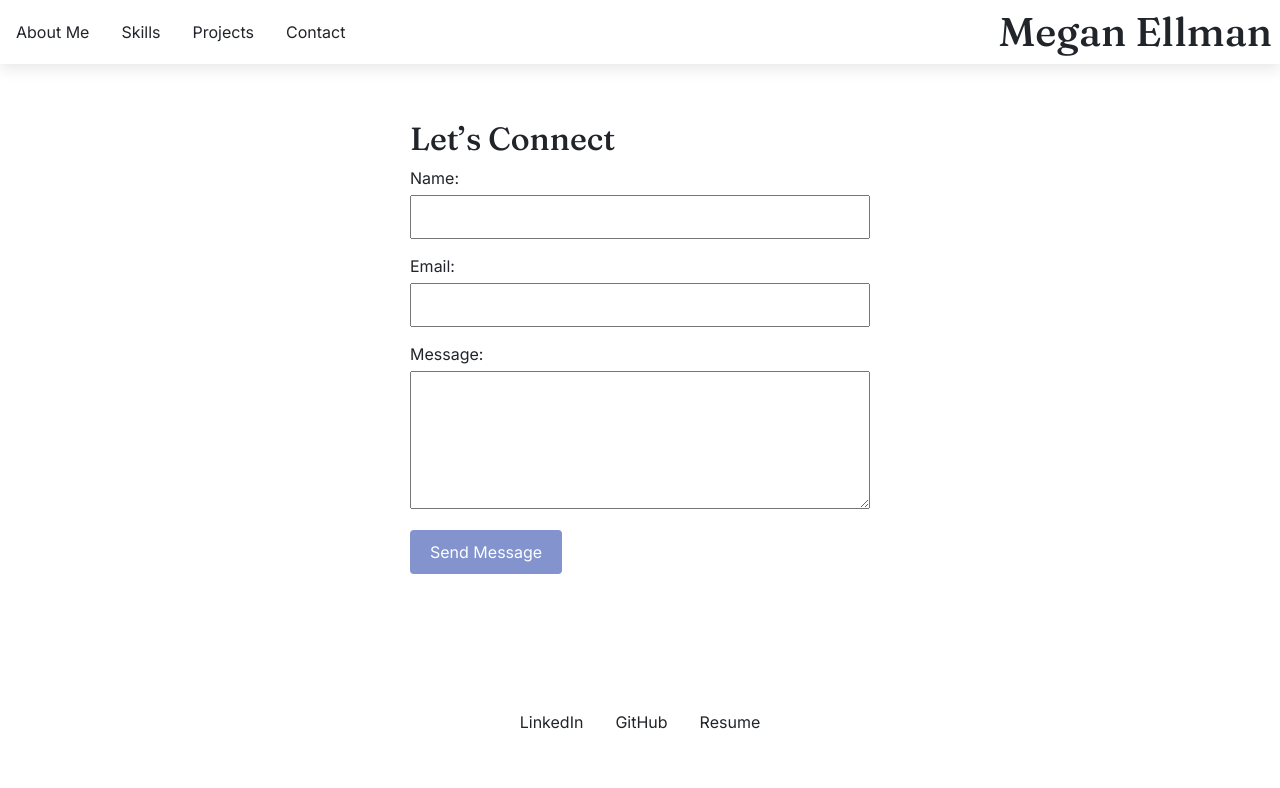
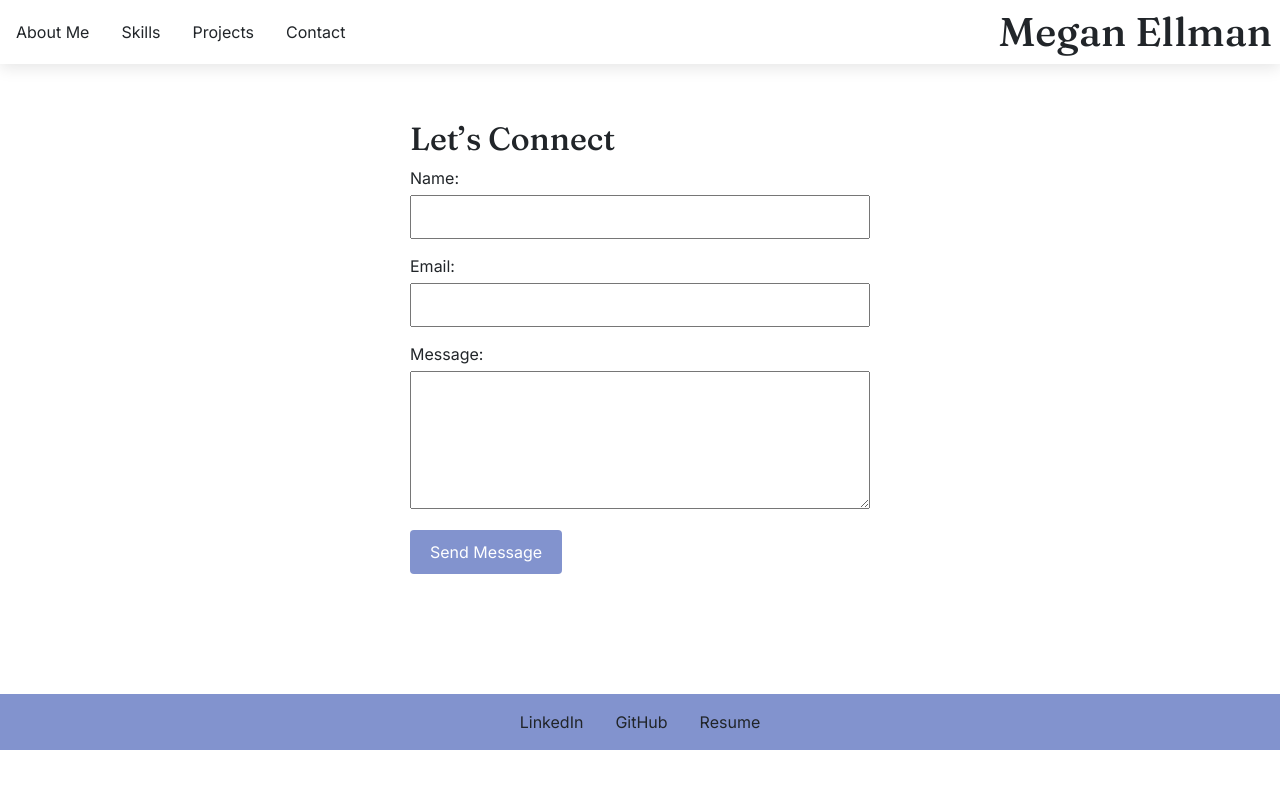
Before and after one commit to megellman/react-portfolio, a React (Create React App) app: page /react-portfolio/Contact in a window 1280 px wide. Shown: the top 788 px of the page. Built offline with nearby package versions, Linux system fonts and the light colour scheme.

Commit message:
fixed alignment of connect section

```diff
--- a/src/components/Footer.js
+++ b/src/components/Footer.js
@@ -3,7 +3,7 @@ import React from 'react';
 
 function Footer() {
     return (
-        <div className='footer  navbar justify-content-center' style={{marginTop:"100px"}}>
+        <div className='footer  navbar justify-content-center bg-primary'>
             <ul className="nav">
                 <li className="nav-item hover-link">
                     <a className="nav-link text-dark" target='_blank' href="https://www.linkedin.com/in/megan-ellman/" rel="noreferrer" >LinkedIn</a>
--- a/src/sections/Connect.js
+++ b/src/sections/Connect.js
@@ -2,12 +2,12 @@ import { Link } from "react-router-dom"
 
 export default function Connect() {
     return (
-        <div className="d-flex justify-content-around mt-5 py-3 bg-primary text-light">
+        <div className="d-flex justify-content-around align-items-center" style={{ height:"100vh" }}>
             <div>
                 <h1>Let’s Talk</h1>
                 <p>Whether it’s a project, opportunity, or idea — I’m just a message away</p>
             </div>
-            <Link to="/Contact" className="align-self-center btn btn-lg text-white contact" style={{scrollMarginTop:"500px"}}>
+            <Link to="/Contact" className="btn btn-primary text-white btn-lg">
                Say Hi
             </Link>
         </div>
--- a/src/sections/Portfolio.js
+++ b/src/sections/Portfolio.js
@@ -62,7 +62,7 @@ const projects = [
 ]
 function Portfolio() {
     return (
-        <div id='portfolio' className='container d-flex flex-column' style={{ scrollMarginTop:"-30px", paddingTop: "100px", paddingBottom: "150px" }}>
+        <div id='portfolio' className='container d-flex flex-column' style={{ paddingTop: "100px"}}>
             <h2 style={{ textAlign: 'center', paddingBottom: "50px" }}>My Work</h2>
             <Project projects={projects} />
             <p className='mt-3 text-center'>View all my code and contributions on <a className='text-primary ' href='https://github.com/megellman' target='_blank' rel='noreferrer'>GitHub</a></p>
--- a/src/styles/custom.scss
+++ b/src/styles/custom.scss
@@ -32,7 +32,7 @@ body {
 }
 
 .contact:hover{
-   border: 1px solid whitesmoke;
+  border: 1px solid whitesmoke;
   background-color: rgb(141, 156, 211);
 }
 
```
